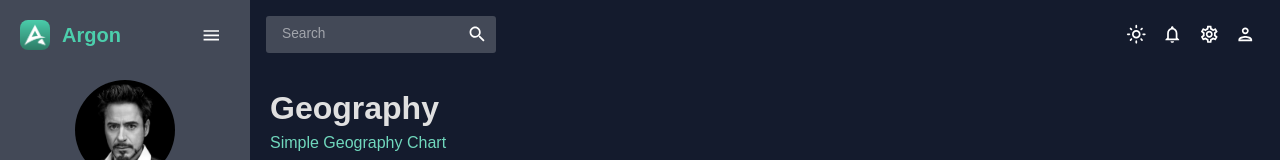
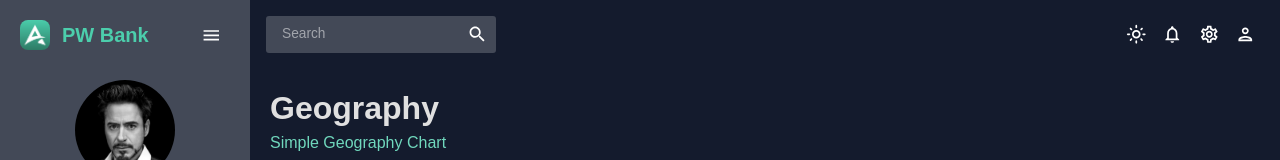
Before and after one commit to Lollosxvm/pw, a React (Vite) app in the folder FE/: page /geography in a window 1280 px wide. Shown: the top 160 px of the page. Built offline with nearby package versions, Linux system fonts and the light colour scheme.

Commit message:
aggiutno titolo index.html

```diff
--- a/FE/index.html
+++ b/FE/index.html
@@ -4,7 +4,7 @@
     <meta charset="UTF-8" />
     <link rel="icon" type="image/svg+xml" href="/logo.svg" />
     <meta name="viewport" content="width=device-width, initial-scale=1.0" />
-    <title>PW Bank</title>
+    <title>PWB</title>
   </head>
   <body>
     <div id="root"></div>
--- a/FE/src/scenes/layout/sidebar/index.jsx
+++ b/FE/src/scenes/layout/sidebar/index.jsx
@@ -78,7 +78,7 @@ const SideBar = () => {
                   textTransform="capitalize"
                   color={colors.greenAccent[500]}
                 >
-                  Argon
+                  PW Bank
                 </Typography>
               </Box>
             )}
```
